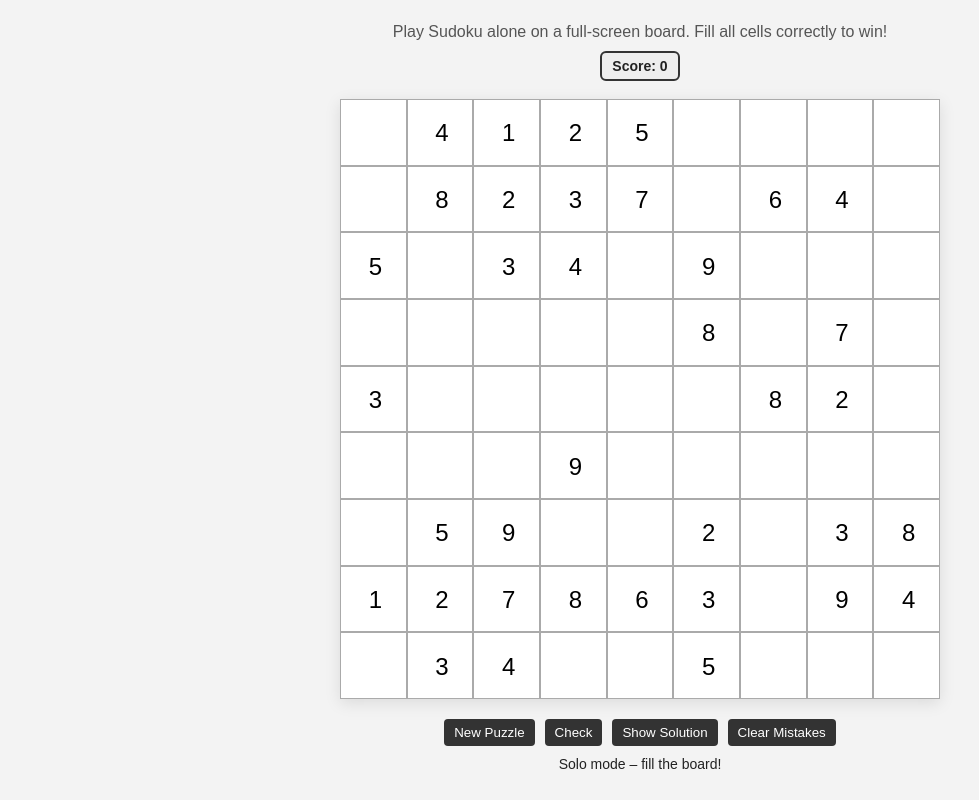
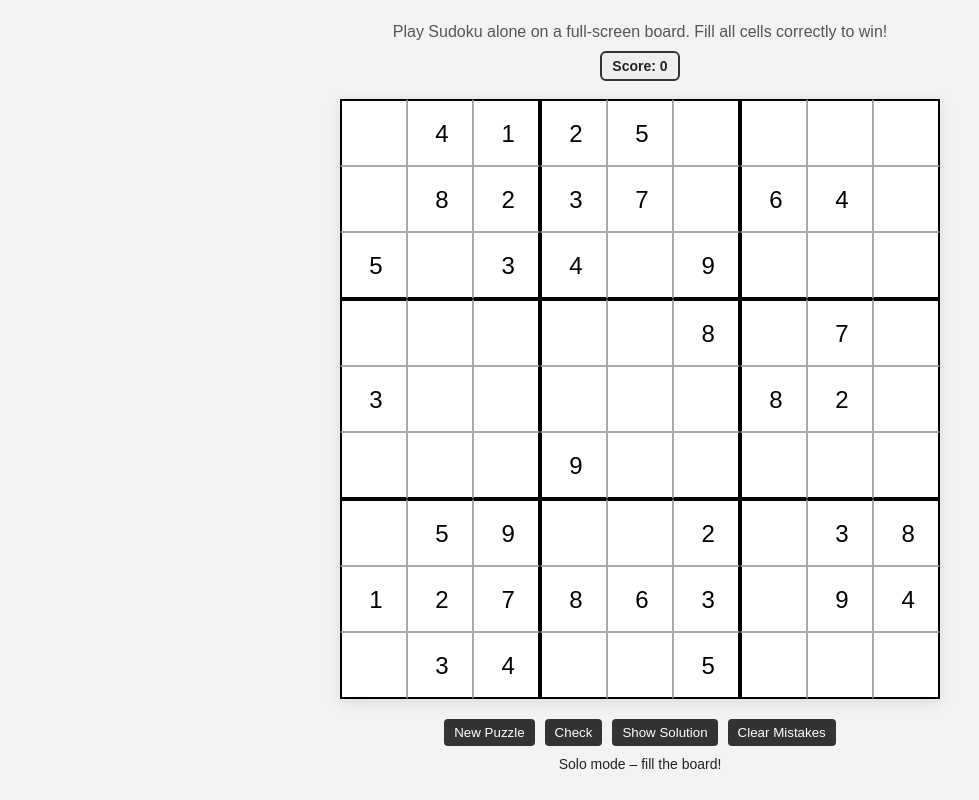
Before and after one commit to kieukhang185/sudoku-lan, a website with bundled scripts: page public/solo.html in a window 1280 px wide. Shown: the part 45-845 px from the top of the page, without its empty margins (0-979 px from the left). Built offline with nearby package versions, Linux system fonts and the light colour scheme.

Commit message:
feat: highlight border box 3x3

```diff
--- a/public/assets/css/style.css
+++ b/public/assets/css/style.css
@@ -184,6 +184,21 @@ body {
   font-size: 24px;
 }
 
+.block-top {
+  border-top: 2px solid #000;
+}
+
+.block-left {
+  border-left: 2px solid #000;
+}
+
+.block-bottom {
+  border-bottom: 2px solid #000;
+}
+
+.block-right {
+  border-right: 2px solid #000;
+}
 
 /* Controls + status */
 .controls {
--- a/public/assets/js/game.js
+++ b/public/assets/js/game.js
@@ -9,6 +9,11 @@ export function buildBoardCommon(containerEl, onInputCallback) {
       cell.classList.add("cell");
       cell.dataset.row = r;
       cell.dataset.col = c;
+
+      if (r % 3 === 0) cell.classList.add("block-top");         // top bold
+      if (c % 3 === 0) cell.classList.add("block-left");        // left bold
+      if (r % 3 === 2) cell.classList.add("block-bottom");      // bottom bold
+      if (c % 3 === 2) cell.classList.add("block-right");       // right bold
 
       const bg = document.createElement("div");
       bg.classList.add("cell-bg");
```
